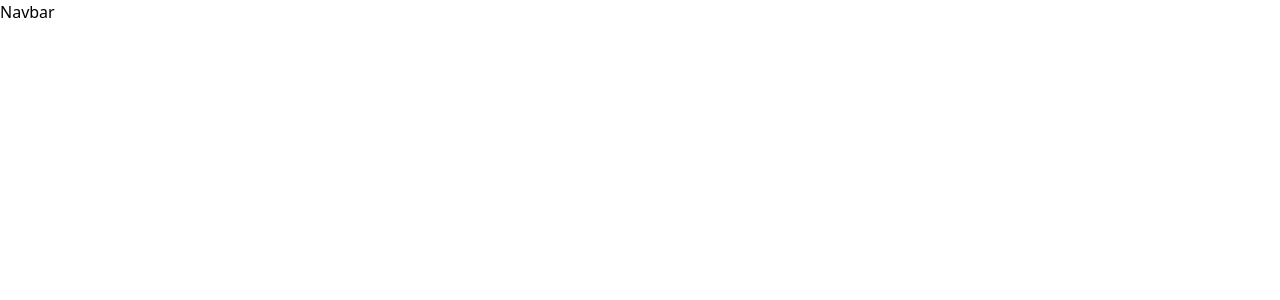
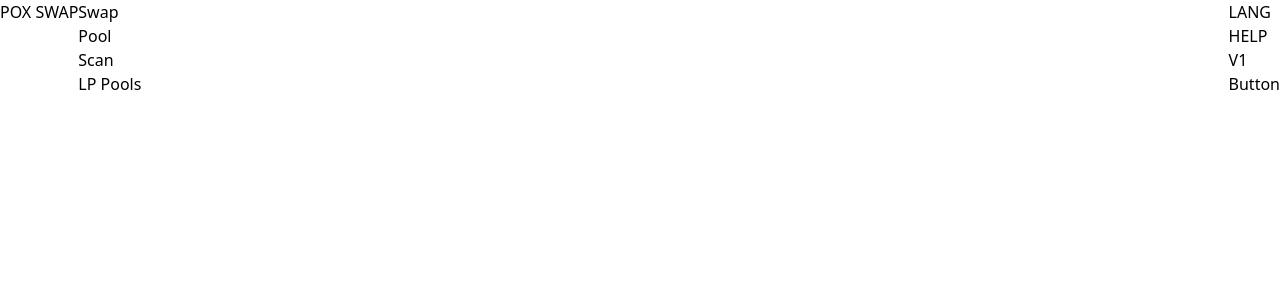
Before and after one commit to aamil3112/DEX_Frontend, a React (Vite) app: page / in a window 1280 px wide. Shown: the top 300 px of the page. Built offline with nearby package versions, Linux system fonts and the light colour scheme.

Commit message:
valid the git working

```diff
--- a/src/layout/Navbar.jsx
+++ b/src/layout/Navbar.jsx
@@ -1,6 +1,30 @@
 const Navbar = () => {
   return (
-    <div>Navbar</div>
+    <>
+    <div className="flex justify-between">
+      <div className="flex justify-between">
+        <div>POX SWAP</div>
+        <div>
+          <ul>
+            <li>Swap</li>
+            <li>Pool</li>
+            <li>Scan</li>
+            <li>LP Pools</li>
+          </ul>
+        </div>
+      </div>
+      <div>
+        <div>
+          <ul>
+            <li>LANG</li>
+            <li>HELP</li>
+            <li>V1</li>
+          </ul>
+          </div>
+        <div>Button</div>
+      </div>
+    </div>
+    </>
   )
 }
 
```
